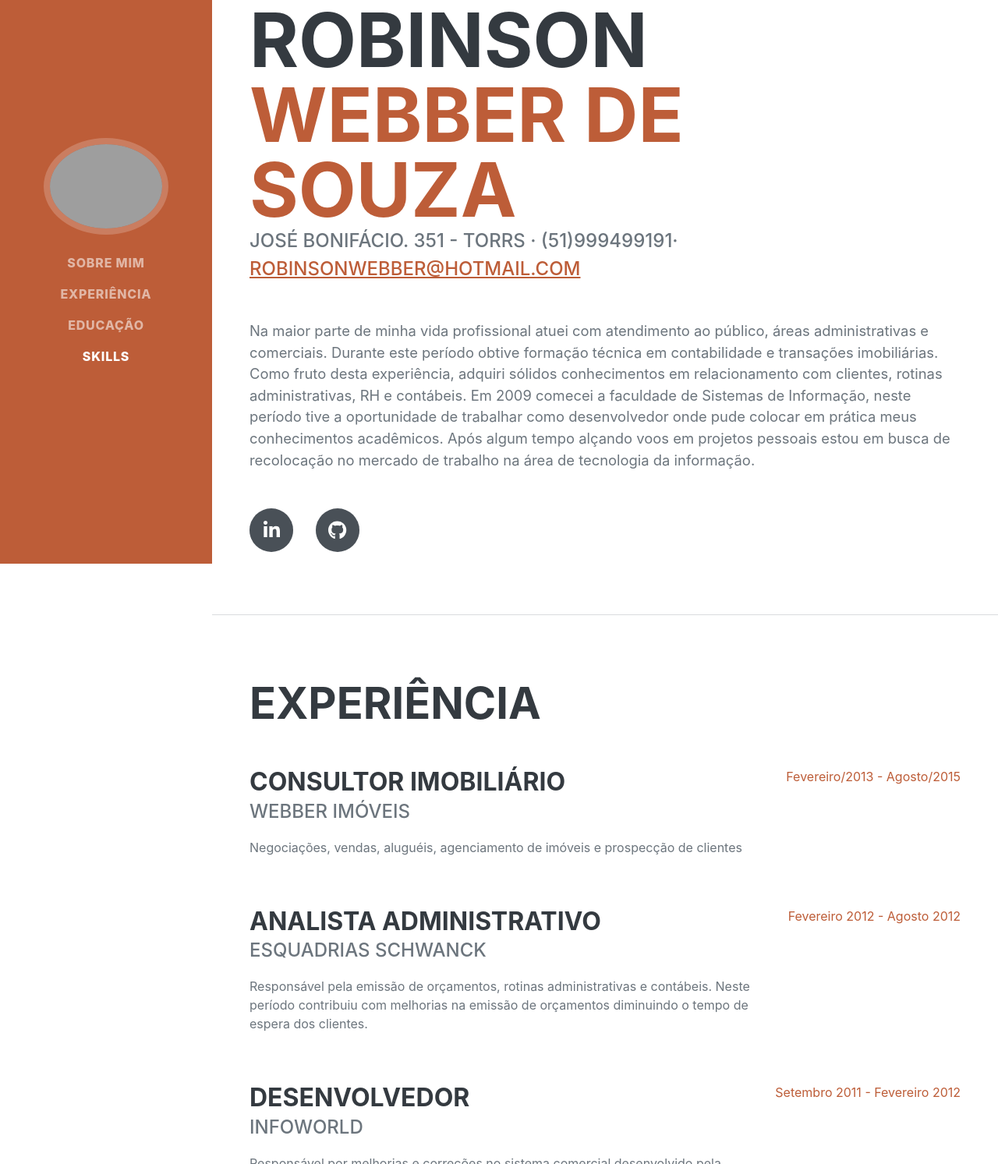
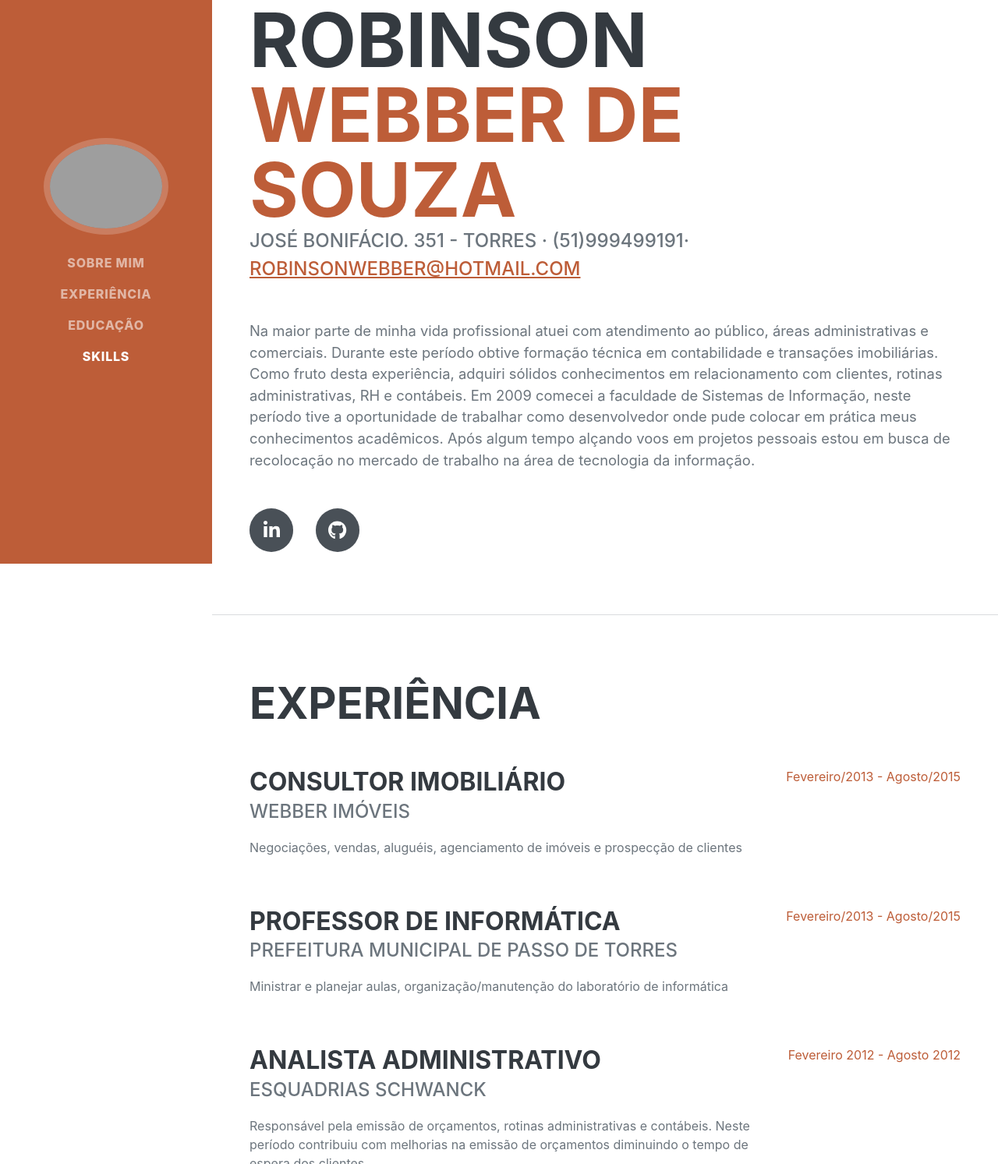
Before and after one commit to RobinsonWebber/curriculo, a plain HTML site: page index.html in a window 1280 px wide. Shown: the part 77-1570 px from the top of the page at 78% size. Drawn offline with nearby package versions, Linux system fonts and the light colour scheme; grey boxes are pictures that could not be loaded; a web font is replaced by a local one.

Commit message:
Update index.html

```diff
--- a/index.html
+++ b/index.html
@@ -42,7 +42,7 @@
                         <span class="text-primary">Webber de Souza</span>
                     </h1>
                     <div class="subheading mb-5">
-                        José Bonifácio. 351 - Torrs · (51)999499191·
+                        José Bonifácio. 351 - Torres · (51)999499191·
                         <a href="mailto:robinsonwebber@hotmail.com">robinsonwebber@hotmail.com</a>
                     </div>
                     <p class="lead mb-5">Na maior parte de minha vida profissional atuei com atendimento ao público,
@@ -73,6 +73,16 @@
                         </div>
                         <div class="flex-shrink-0"><span class="text-primary">Fevereiro/2013 - Agosto/2015</span></div>
                     </div>
+
+                    <div class="d-flex flex-column flex-md-row justify-content-between mb-5">
+                        <div class="flex-grow-1">
+                            <h3 class="mb-0">Professor de Informática</h3>
+                            <div class="subheading mb-3">Prefeitura Municipal de Passo de Torres</div>
+                            <p>Ministrar e planejar aulas, organização/manutenção do laboratório de informática</p>
+                        </div>
+                        <div class="flex-shrink-0"><span class="text-primary">Fevereiro/2013 - Agosto/2015</span></div>
+                    </div>
+
                     <div class="d-flex flex-column flex-md-row justify-content-between mb-5">
                         <div class="flex-grow-1">
                             <h3 class="mb-0">Analista administrativo</h3>
```
